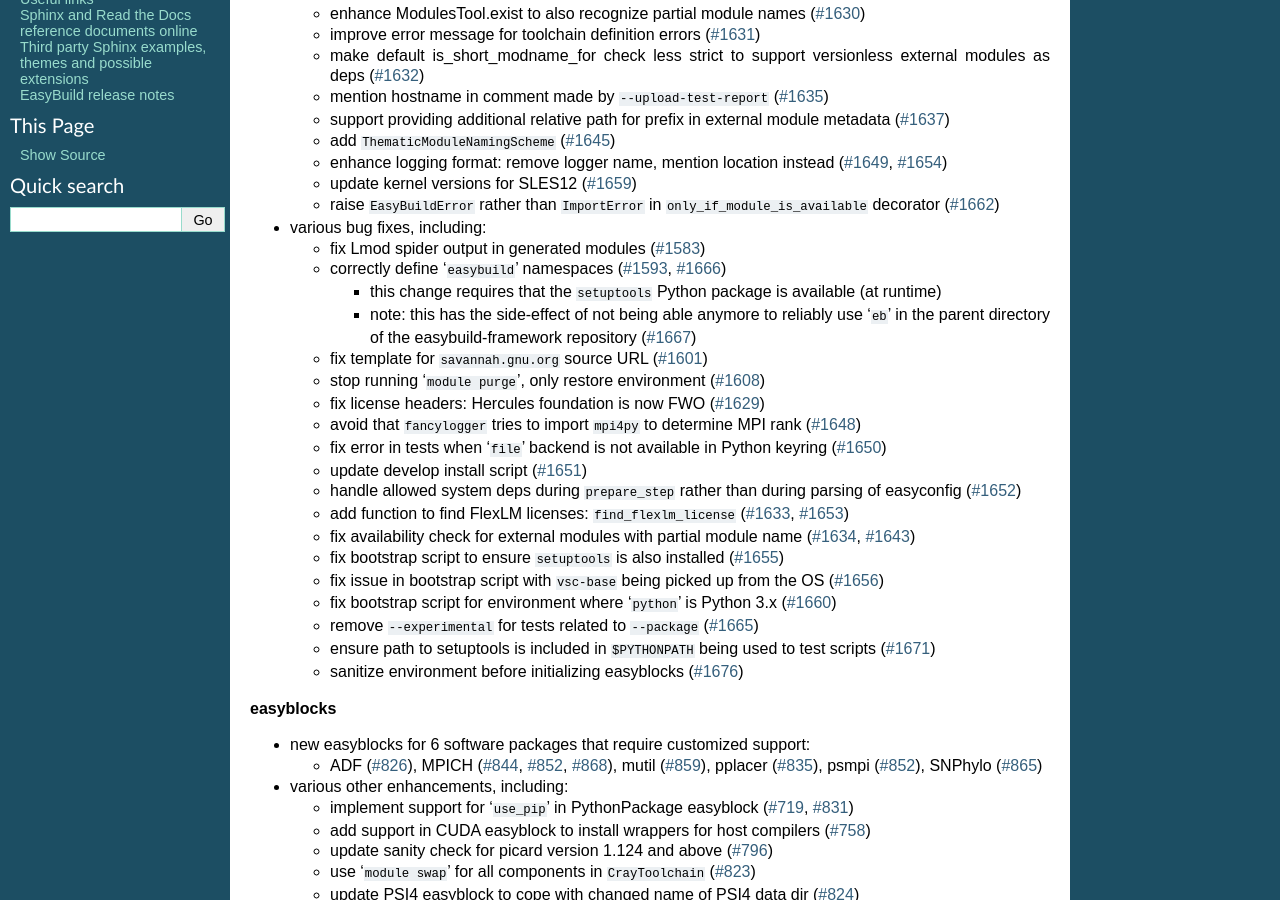
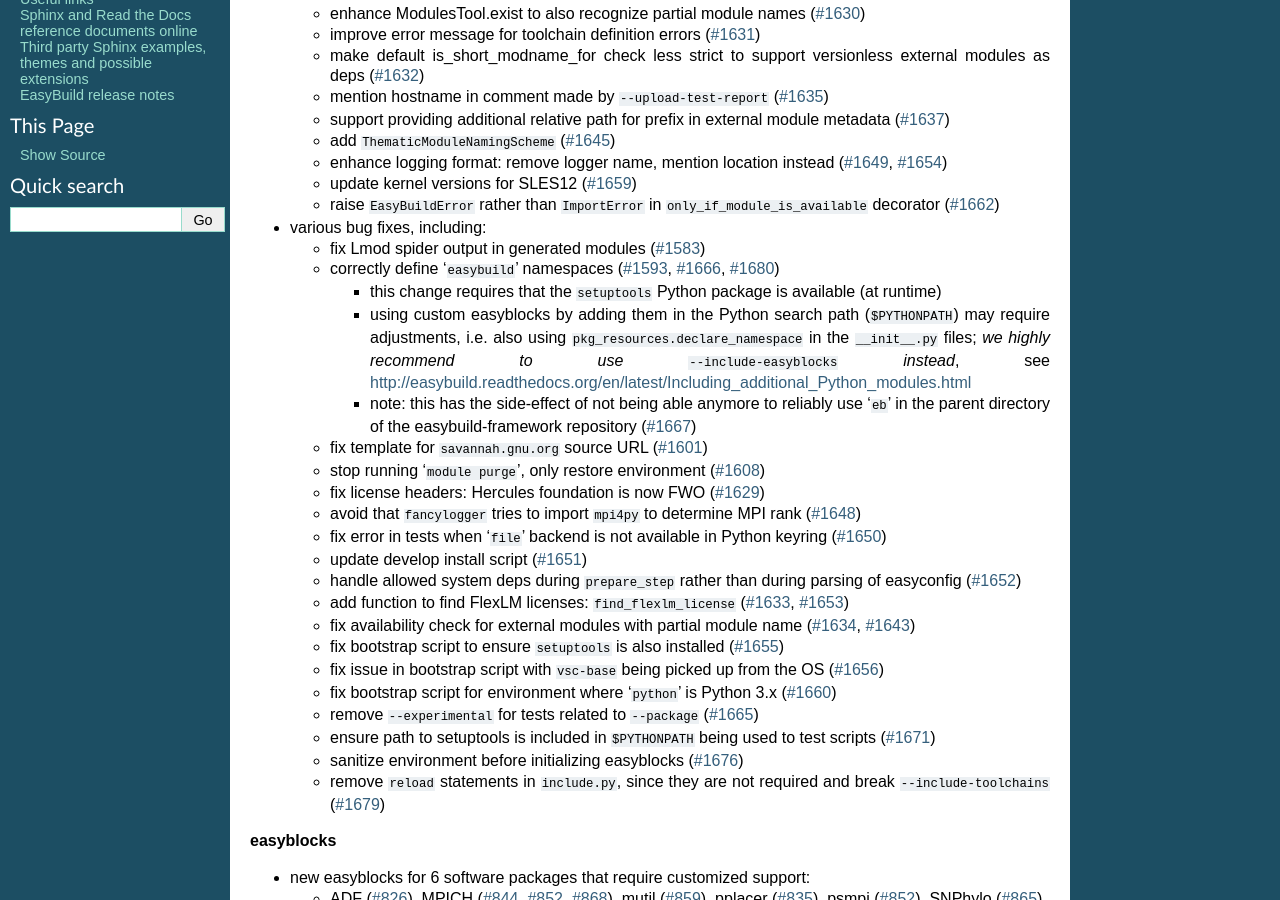
Before and after one commit to easybuilders/easybuild, a Sphinx documentation site: the page built from docs/Release_notes.rst, in a window 1280 px wide and 900 px high, scrolled down 853 px. Built offline with Sphinx 7.4.7, drawn with Linux system fonts in a browser that asks for light colours.

Commit message:
add note of recommending --include-easyblocks, also include #1679 and #1680 in release notes

```diff
--- a/docs/Release_notes.rst
+++ b/docs/Release_notes.rst
@@ -60,9 +60,13 @@
 * various bug fixes, including:
 
   * fix Lmod spider output in generated modules (`#1583 <https://github.com/hpcugent/easybuild-framework/pull/1583>`_)
-  * correctly define '``easybuild``' namespaces (`#1593 <https://github.com/hpcugent/easybuild-framework/pull/1593>`_, `#1666 <https://github.com/hpcugent/easybuild-framework/pull/1666>`_)
+  * correctly define '``easybuild``' namespaces (`#1593 <https://github.com/hpcugent/easybuild-framework/pull/1593>`_, `#1666 <https://github.com/hpcugent/easybuild-framework/pull/1666>`_, `#1680 <https://github.com/hpcugent/easybuild-framework/pull/1680>`_)
 
     * this change requires that the ``setuptools`` Python package is available (at runtime)
+    * using custom easyblocks by adding them in the Python search path (``$PYTHONPATH``) may require adjustments,
+      i.e. also using ``pkg_resources.declare_namespace`` in the ``__init__.py`` files;
+      *we highly recommend to use* ``--include-easyblocks`` *instead*,
+      see http://easybuild.readthedocs.org/en/latest/Including_additional_Python_modules.html
     * note: this has the side-effect of not being able anymore to reliably use '``eb``' in the parent directory of
       the easybuild-framework repository (`#1667 <https://github.com/hpcugent/easybuild-framework/pull/1667>`_)
 
@@ -81,6 +85,7 @@
   * remove ``--experimental`` for tests related to ``--package`` (`#1665 <https://github.com/hpcugent/easybuild-framework/pull/1665>`_)
   * ensure path to setuptools is included in ``$PYTHONPATH`` being used to test scripts (`#1671 <https://github.com/hpcugent/easybuild-framework/pull/1671>`_)
   * sanitize environment before initializing easyblocks (`#1676 <https://github.com/hpcugent/easybuild-framework/pull/1676>`_)
+  * remove ``reload`` statements in ``include.py``, since they are not required and break ``--include-toolchains`` (`#1679 <https://github.com/hpcugent/easybuild-framework/pull/1679>`_)
 
 
 **easyblocks**
```
